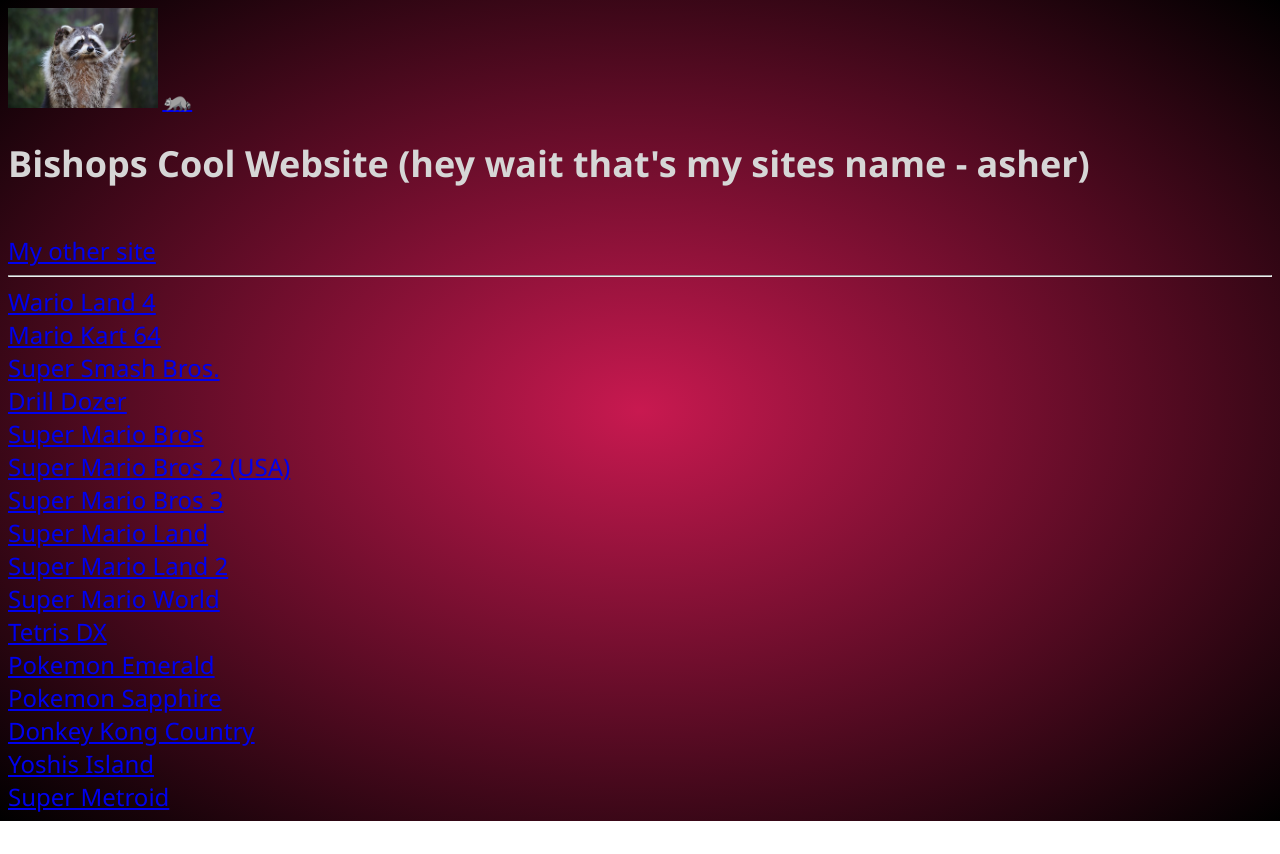
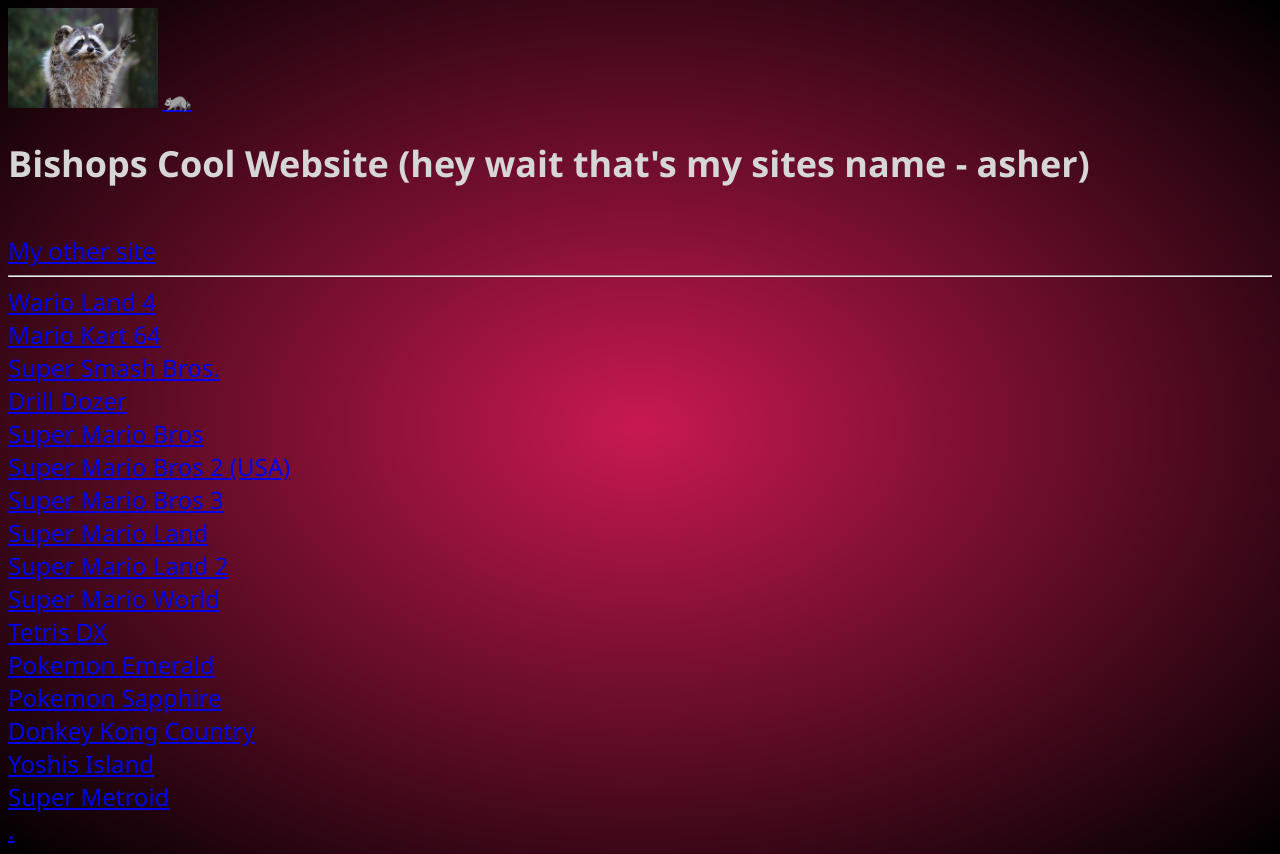
Before and after one commit to cheesechair/cheesechair.github.io, a plain HTML site: page index.html in a window 1280 px wide. Before the commit the page ends 821 px from the top, so only its background shows below. Drawn offline with Linux system fonts and the light colour scheme.

Commit message:
Update index.html

```diff
--- a/index.html
+++ b/index.html
@@ -71,5 +71,13 @@
 
 
 
+<br>
+<a href="racoondance.html">.</a>
+
+
+
+
+
+
 
 </body>
```
